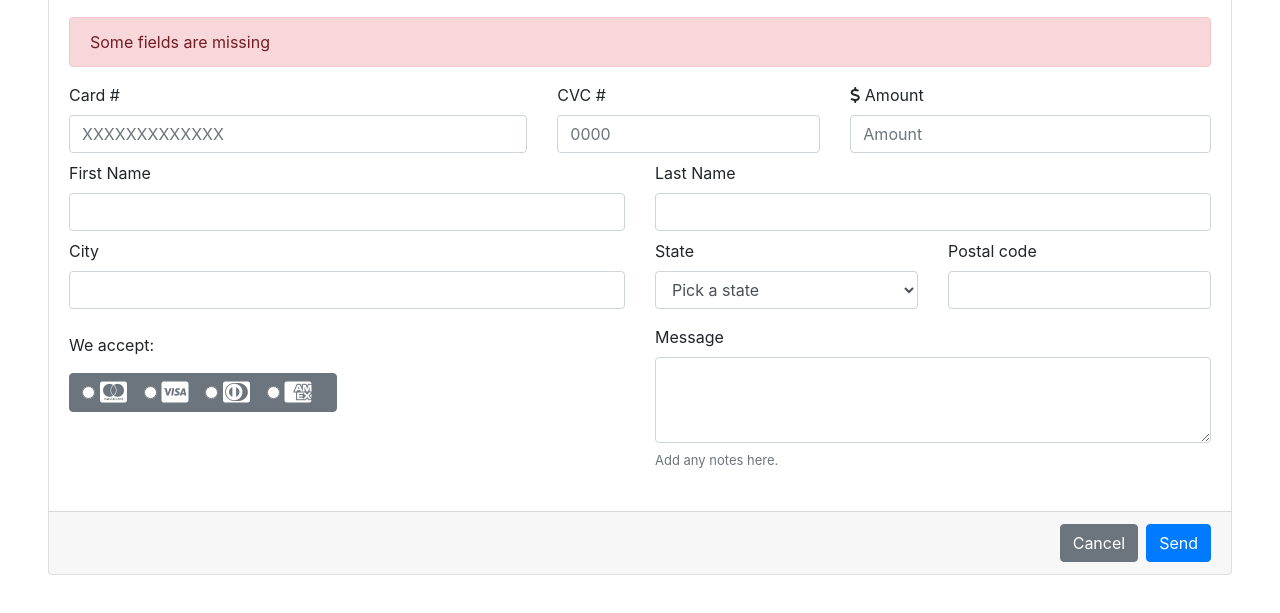
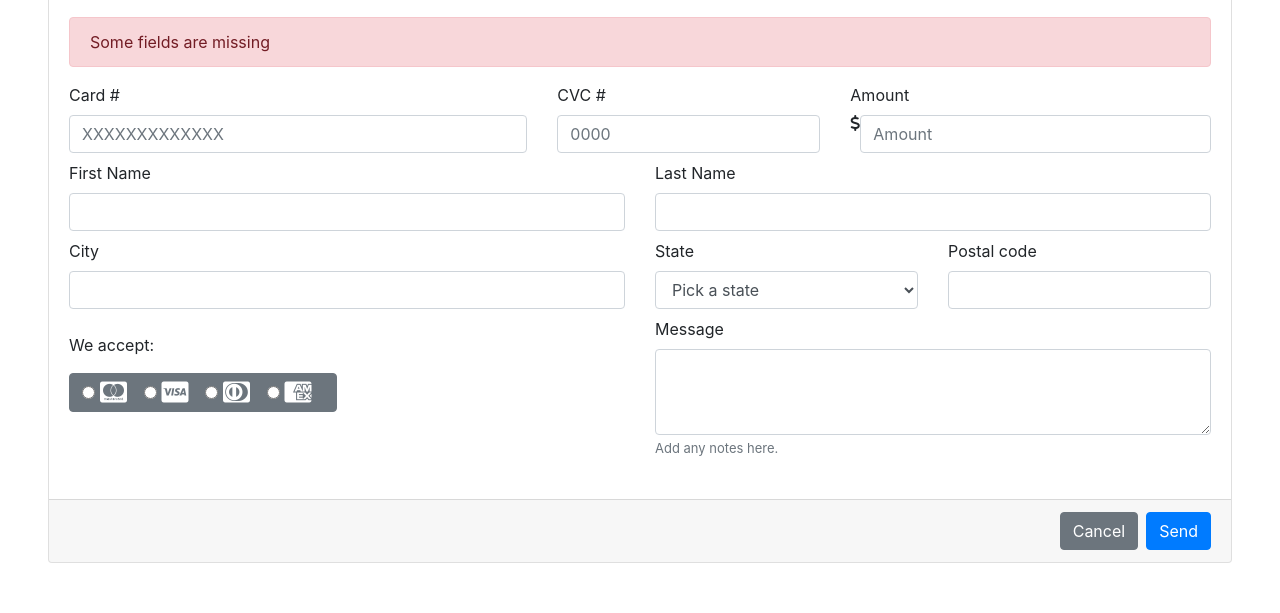
Before and after one commit to 4GeeksAcademy/HTML5-Form-Carlos-Rodriguez-Rey, a plain HTML site: page index.html in a window 1280 px wide. Shown: the part 115-728 px from the top of the page. Drawn offline with nearby package versions, Linux system fonts and the light colour scheme.

Commit message:
First commit

```diff
--- a/index.html
+++ b/index.html
@@ -41,9 +41,9 @@
 
 
                 <div class="form2 col-4">
-                    <i class="fa-solid fa-dollar-sign"></i>
                     <label for="inputPassword5" class="form-label"> Amount </label>
-                    <input class="form-control" type="text" placeholder="Amount" aria-label="default input example">
+                    <div class="d-flex flex-row"> <i class="fa-solid fa-dollar-sign fw-bold"></i>
+                    <input class="form-control" type="text" placeholder="Amount" aria-label="default input example"></div>
                 </div>
 
 
@@ -127,28 +127,25 @@
 
                 </div>
 
-                <div class="col-6">
-                    <div class="mb-3 mt-2">
-                        <label for="exampleFormControlTextarea1" class="form-label">Message</label>
-                        <textarea class="form-control" id="exampleFormControlTextarea1" id="text1" rows="3"></textarea>
-                        <div class="form-text">
-                            <span id="texto15" class="text-muted fs-6">
-                                Add any notes here.
-                            </span>
-                        </div>
+                <div class="col-md-6">
+                    <div class="mb-3">
+                        <label for="messageTextarea" class="form-label">Message</label>
+                        <textarea class="form-control" id="messageTextarea" aria-describedby="messageHelp" rows="3"></textarea>
+                        <div id="messageHelp" class="form-text text-muted">Add any notes here.</div>
+                      </div>
+                </div>
 
 
 
 
                     </div>
+
+                </div>
+                <div class="card-footer d-flex justify-content-end">
+                    <button type="button" class="btn btn-secondary mr-2">Cancel</button>
+                    <button type="button" class="btn btn-primary">Send</button>
                 </div>
             </div>
-        </div>
-        <div class="card-footer d-flex justify-content-end">
-            <button type="button" class="btn btn-secondary mr-2">Cancel</button>
-            <button type="button" class="btn btn-primary">Send</button>
-        </div>
-    </div>
 </body>
 
 </html>
--- a/styles.css
+++ b/styles.css
@@ -1,4 +1,4 @@
-#texto15 {
+#messageHelp {
 
     font-size: 13px; !important
 }
```
